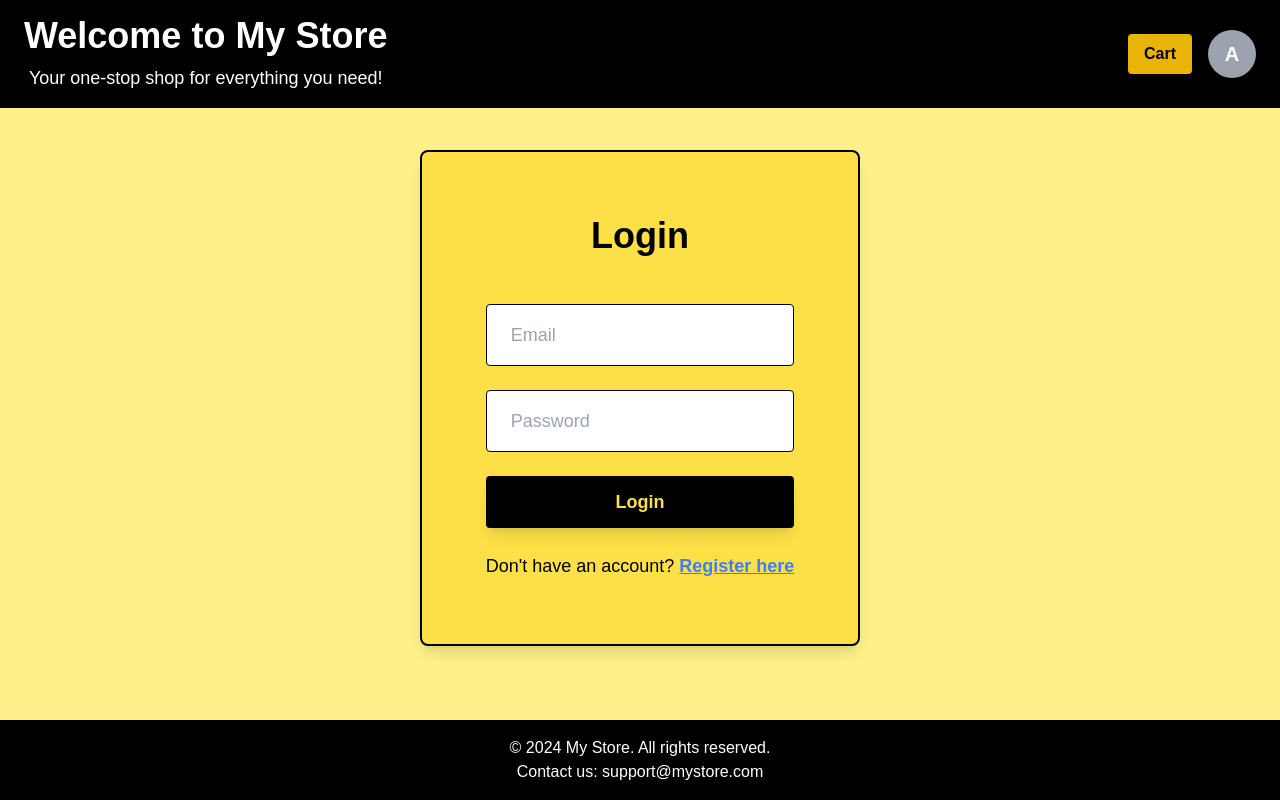
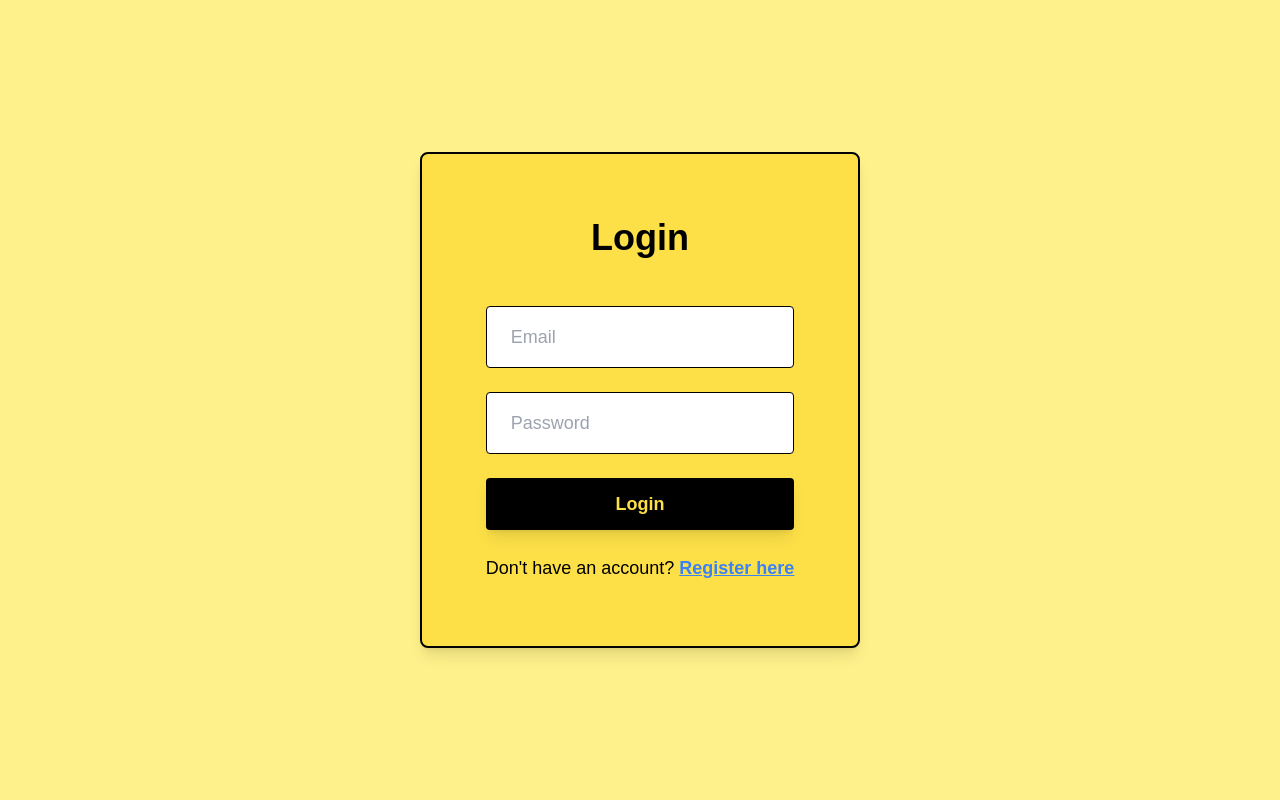
Before and after one commit to enesyesil/my-commerce, a Next.js app in the folder my-commerce-frontend/: page /Login in a window 1280 px wide. Built offline with nearby package versions, Linux system fonts and the light colour scheme.

Commit message:
update page.tsx

```diff
--- a/my-commerce-frontend/src/app/Login/page.tsx
+++ b/my-commerce-frontend/src/app/Login/page.tsx
@@ -3,8 +3,6 @@
 import React, { useState } from 'react';
 import { useRouter } from 'next/navigation';
 import { loginUser } from '../../api/auth';
-import Header from '@/components/Header';
-import Footer from '@/components/Footer';
 
 const LoginPage: React.FC = () => {
   const router = useRouter();
@@ -17,7 +15,7 @@ const LoginPage: React.FC = () => {
     try {
       await loginUser(email, password);
       alert('Login successful!');
-      router.push('/Login');
+      router.push('/Profile'); // Redirect to profile page
     } catch (err) {
       setError('Invalid email or password');
       console.error(err);
@@ -25,9 +23,7 @@ const LoginPage: React.FC = () => {
   };
 
   return (
-    <div className="min-h-screen bg-yellow-200 flex flex-col justify-between">
-      <Header />
-      <div className="flex items-center justify-center flex-1">
+    <div className="min-h-screen bg-yellow-200 flex items-center justify-center">
       <div className="max-w-lg bg-yellow-300 border-2 border-black p-16 rounded-lg shadow-lg text-center">
         <h1 className="text-4xl font-bold text-black mb-12">Login</h1>
         <form className="space-y-6" onSubmit={handleLogin}>
@@ -60,18 +56,16 @@ const LoginPage: React.FC = () => {
         </form>
         {error && <p className="text-red-500 mt-4">{error}</p>}
         <p className="text-black mt-6 text-lg">
-            Don't have an account?{' '}
+          Don&apos;t have an account?{' '}
           <button
-              className="text-blue-500 font-bold underline"
-              onClick={() => router.push('/Register')} // Redirect to register page
+            className="text-blue-500 font-bold underline text-lg"
+            onClick={() => router.push('/Register')}
           >
             Register here
           </button>
         </p>
       </div>
     </div>
-      <Footer />
-    </div>
   );
 };
 
```
Lines whose indentation alone changed are shown as unchanged.
